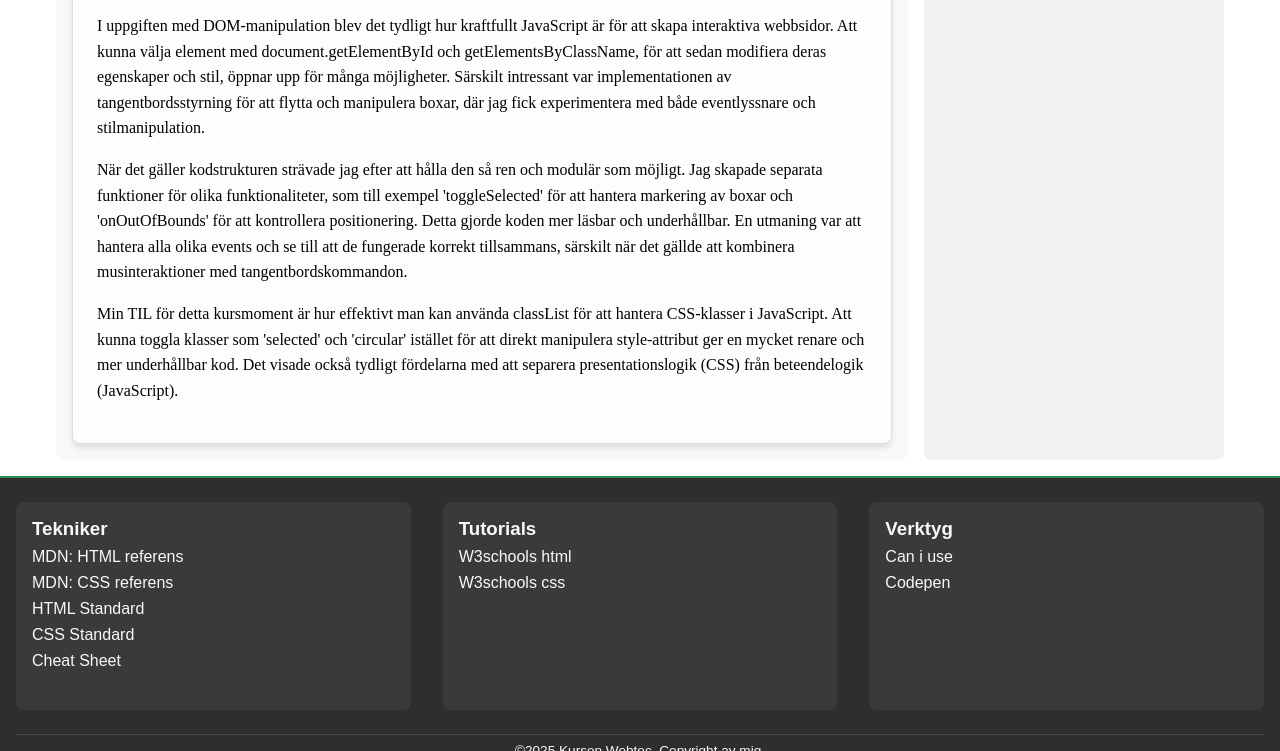
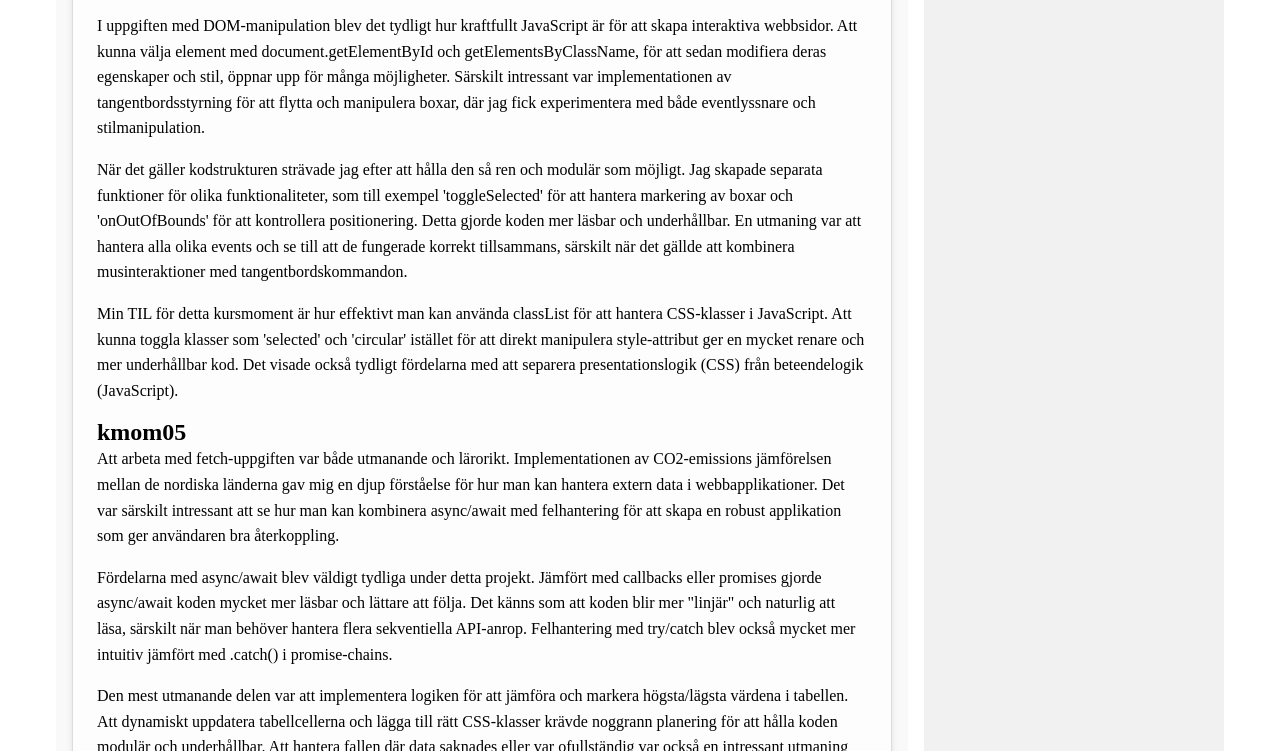
Before and after one commit to atef1995/webtec-atmo25, a website: page docs/report.html in a window 1280 px wide. Shown: the part 2049-2800 px from the top of the page. Drawn offline with Linux system fonts and the light colour scheme.

Commit message:
feat: add section for kmom05 detailing async/await and error handling in fetch tasks

```diff
--- a/docs/report.html
+++ b/docs/report.html
@@ -157,6 +157,31 @@
             Det visade också tydligt fördelarna med att separera presentationslogik (CSS) från beteendelogik
             (JavaScript).</p>
         </section>
+
+        <section id="kmom05">
+          <h2>kmom05</h2>
+
+          <p>Att arbeta med fetch-uppgiften var både utmanande och lärorikt. Implementationen av CO2-emissions
+            jämförelsen mellan de nordiska länderna gav mig en djup förståelse för hur man kan hantera extern data
+            i webbapplikationer. Det var särskilt intressant att se hur man kan kombinera async/await med
+            felhantering för att skapa en robust applikation som ger användaren bra återkoppling.</p>
+
+          <p>Fördelarna med async/await blev väldigt tydliga under detta projekt. Jämfört med callbacks eller
+            promises gjorde async/await koden mycket mer läsbar och lättare att följa. Det känns som att koden
+            blir mer "linjär" och naturlig att läsa, särskilt när man behöver hantera flera sekventiella
+            API-anrop. Felhantering med try/catch blev också mycket mer intuitiv jämfört med .catch() i
+            promise-chains.</p>
+
+          <p>Den mest utmanande delen var att implementera logiken för att jämföra och markera högsta/lägsta
+            värdena i tabellen. Att dynamiskt uppdatera tabellcellerna och lägga till rätt CSS-klasser krävde
+            noggrann planering för att hålla koden modulär och underhållbar. Att hantera fallen där data
+            saknades eller var ofullständig var också en intressant utmaning som krävde robust felhantering.</p>
+
+          <p>Min TIL för detta kursmoment är vikten av att ge användaren tydlig feedback under asynkrona
+            operationer. Genom att implementera loading-states och felmeddelanden blev användarupplevelsen
+            mycket bättre. Det var också lärorikt att se hur man kan strukturera asynkron kod på ett sätt
+            som gör den både effektiv och lättförståelig.</p>
+        </section>
       </article>
     </main>
     <aside class="aside">
@@ -167,6 +192,7 @@
         <li><a href="#kmom02">kmom02</a></li>
         <li><a href="#kmom03">kmom03</a></li>
         <li><a href="#kmom04">kmom04</a></li>
+        <li><a href="#kmom05">kmom05</a></li>
       </ul>
     </aside>
   </div>
```
